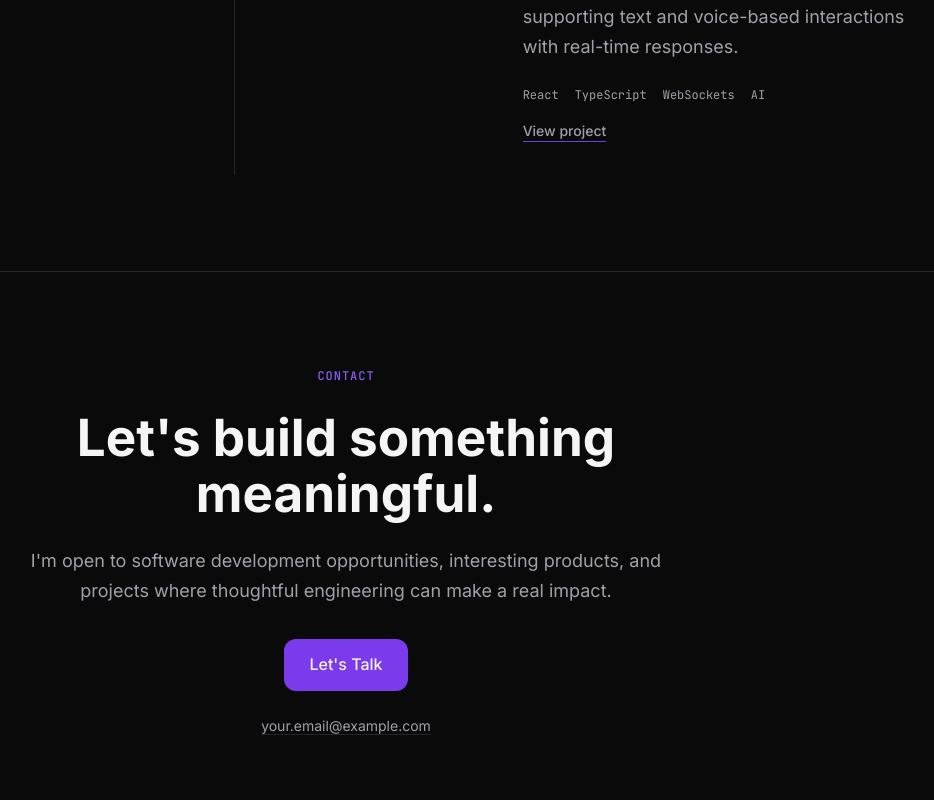
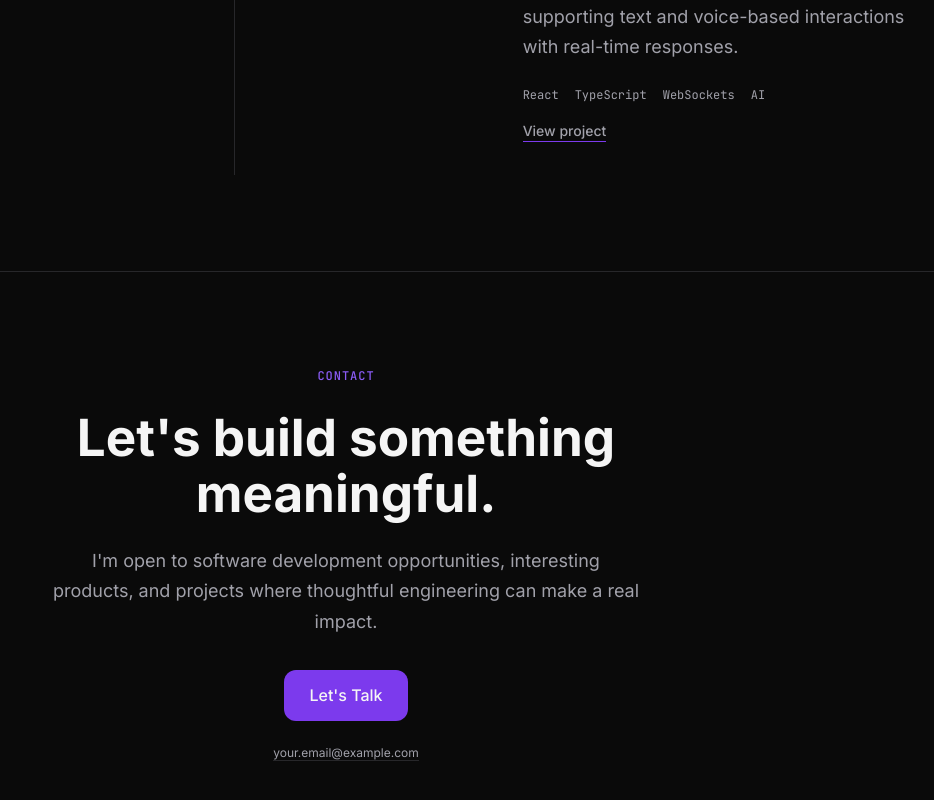
Before and after one commit to Prachi24599/my-portfolio, a React (Vite) app: page / in a window 1280 px wide. Shown: the part 2880-3680 px from the top of the page, without its empty margins (294-1228 px from the left). Built offline with nearby package versions, Linux system fonts and the light colour scheme.

Commit message:
css updated for contact section

```diff
--- a/src/sections/Contact.css
+++ b/src/sections/Contact.css
@@ -9,7 +9,7 @@
 }
 
 .contact__content {
-  max-width: 72ch;
+  max-width: 64ch;
 }
 
 .contact__label {
@@ -23,12 +23,15 @@
 }
 
 .contact h2 {
-  max-width: 18ch;
+  max-width: 16ch;
   margin-inline: auto;
+  font-size: var(--font-size-h2);
+  font-weight: var(--font-weight-bold);
+  line-height: var(--line-height-h2);
 }
 
 .contact__description {
-  max-width: 60ch;
+  max-width: 52ch;
   margin: var(--space-6) auto 0;
   font-size: var(--font-size-large-body);
   line-height: var(--line-height-large-body);
@@ -41,9 +44,9 @@
 .contact__email {
   margin-top: var(--space-6);
   color: var(--color-text-secondary);
-  font-size: var(--font-size-small);
+  font-size: var(--font-size-caption);
   font-style: normal;
-  line-height: var(--line-height-small);
+  line-height: var(--line-height-caption);
 }
 
 .contact__email a {
```
